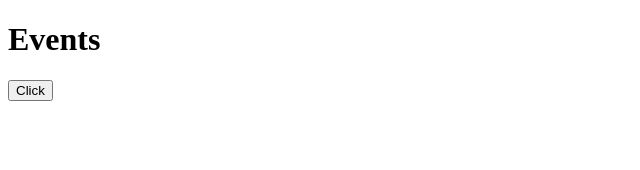
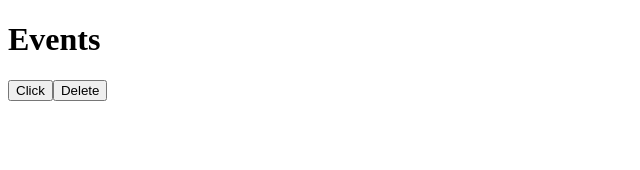
Before and after one commit to psyBeth/Revisions-and-Practices, a React (Create React App) app in the folder react05/: page / in a window 1280 px wide. Shown: the top 170 px of the page, without its empty margins (0-640 px from the left). Built offline with nearby package versions, Linux system fonts and the light colour scheme.

Commit message:
events 2

```diff
--- a/react05/src/1-events/Events.jsx
+++ b/react05/src/1-events/Events.jsx
@@ -7,12 +7,18 @@ const Events = () => {
         console.log("Name:", e.target.name);
         console.log("ID:", e.target.id);
     }
+    const handleDelete = function (){
+        console.log("deleted.");
+    }
   return (
     <div>
         <h1>Events</h1>
         <button onClick={handleClick} id="btn" name="my-button">
             Click
         </button>
+        <button onClick={handleDelete()}>
+            Delete
+        </button>
     </div>
   )
 }
```
